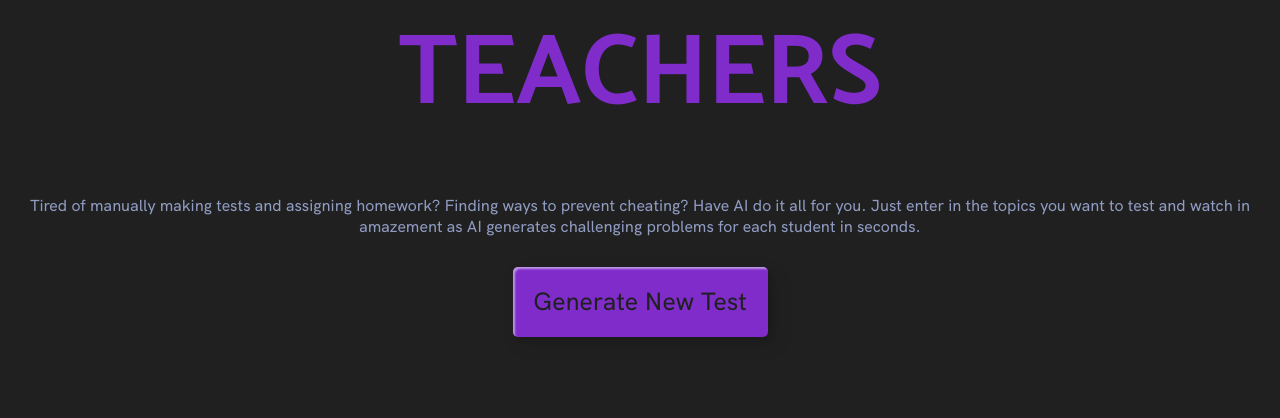
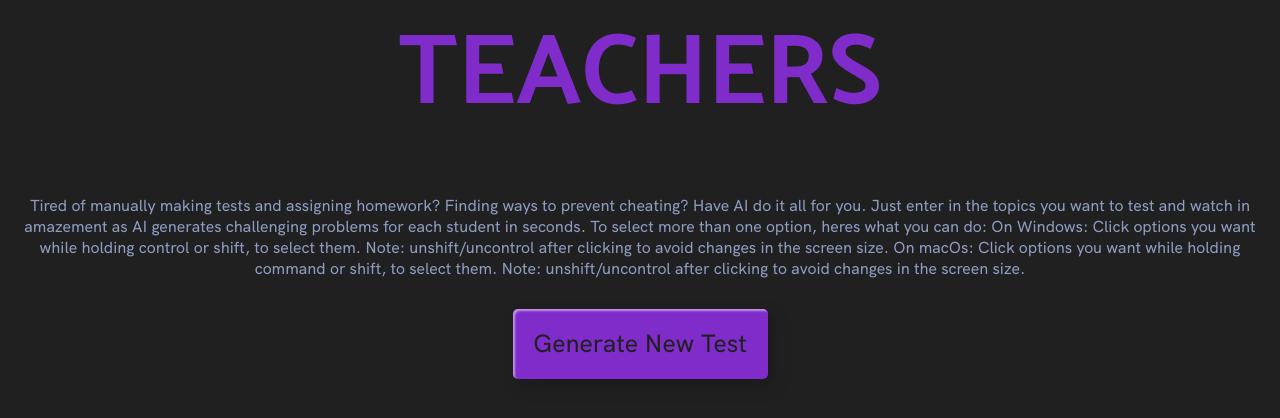
Before and after one commit to KrishayR/academix, a Flask app: template templates/teachers.html in a window 1280 px wide. Shown: the top 418 px of the page. Run offline with Flask 2, Linux system fonts and the light colour scheme; the template is opened without the code that fills it, so the values that code supplies are empty.

Commit message:
Update teachers.html

```diff
--- a/templates/teachers.html
+++ b/templates/teachers.html
@@ -3,22 +3,82 @@
     <meta charset="UTF-8" />
     <meta http-equiv="X-UA-Compatible" content="IE=edge" />
     <meta name="viewport" content="width=device-width, initial-scale=1.0" />
-    <title>change title later</title>
     <link rel="stylesheet" href="../static/assets/style.css" />
     <script src="https://code.jquery.com/jquery-3.4.1.min.js"></script>
     <link rel="preconnect" href="https://fonts.googleapis.com">
     <link rel="preconnect" href="https://fonts.gstatic.com" crossorigin>
     <link href="https://fonts.googleapis.com/css2?family=Montserrat:wght@500&display=swap" rel="stylesheet">
     <link rel="icon" type="image/x-icon" href="assets/favicon.ico">
+    <script src="math.js" type="text/javascript"></script>
   </head>
   <body>
     <h1 id="title">Teachers</h1>
-    <p id="subheader">Tired of manually making tests and assigning homework? Finding ways to prevent cheating? Have AI do it all for you. Just enter in the topics you want to test and watch in amazement as AI generates challenging problems for each student in seconds. </p>
+    <p id="subheader">Tired of manually making tests and assigning homework? Finding ways to prevent cheating? Have AI do it all for you. Just enter in the topics you want to test and watch in amazement as AI generates challenging problems for each student in seconds. To select more than one option, heres what you can do:
+
+      On Windows: Click options you want while holding control or shift, to select them. Note: unshift/uncontrol after clicking to avoid changes in the screen size.
+      On macOs: Click options you want while holding command or shift, to select them. Note: unshift/uncontrol after clicking to avoid changes in the screen size.
+    </p>
     <div class="frame">
         <!-- <button type=button ONCLICK="alert('The feature to automatically generate tests has not been added yet. For now, please use the sample assesment. \nNote that it is completely possible and it is something we would like to work on in the future.\nThanks!')" class="custom-btn btn-6"><span>Generate New Test</span></button> -->
-        <button type=button class="custom-btn btn-6"><span>Generate New Test</span></button>
+        <button id = "makeTest"type=button class="custom-btn btn-6"><span>Generate New Test</span></button>
     </div>
+    <div class = "frame2">
+        <select id = "testOpt" multiple>
 
+
+        </select>
+        <button id = "makeCode"> Click to make the test! </button>
+    </div>
+    <script>
+    $(".frame2").hide();
+    const lst = JSON.parse('{{ lst | tojson }}')
+
+    var thing = document.getElementById("makeTest");
+    thing.addEventListener('click', event => {
+      makeTest();
+    });
+
+    var otherThing = document.getElementById("makeCode");
+    otherThing.addEventListener('click', event => {
+      sendInfoAndMakeCode();
+    })
+
+
+    function makeTest(){
+      for (var i = 0; i < lst.length; i++){
+        const options = document.createElement('option');
+        var optionText = document.createTextNode(lst[i]);
+        options.appendChild(optionText);
+        options.setAttribute('value', lst[i]);
+        var select = document.querySelector('select');
+        select.appendChild(options);
+      }
+      $(".frame2").show();
+      $(".frame").hide();
+    }
+
+
+    function sendInfoAndMakeCode(){
+      var results = document.getElementById("testOpt");
+      var num1 = Math.floor(Math.random() *10);
+      var num2 = Math.floor(Math.random() *10);
+      var num3 = Math.floor(Math.random() *10);
+      var num4 = Math.floor(Math.random() *10);
+      var num5 = Math.floor(Math.random() *10);
+      var num6 = Math.floor(Math.random() *10);
+      $(".frame2").hide();
+      var code = (num1 * 100000) + (num2 * 10000) + (num3 * 1000) + (num4 * 100) + (num5 * 10) + num6;
+      var selected = [];
+      for (var option of document.getElementById("testOpt")){
+        if (option.selected){
+          selected.push(option.value);
+        }
+      }
+      console.log(selected);
+      $("body").html("<h1 style='color: firebrick' = id = 'text'> Your join code is " + code + ".");
+    }
+
+    </script>
   </body>
-  <script src="main.js"></script>
+
 </html>
```
